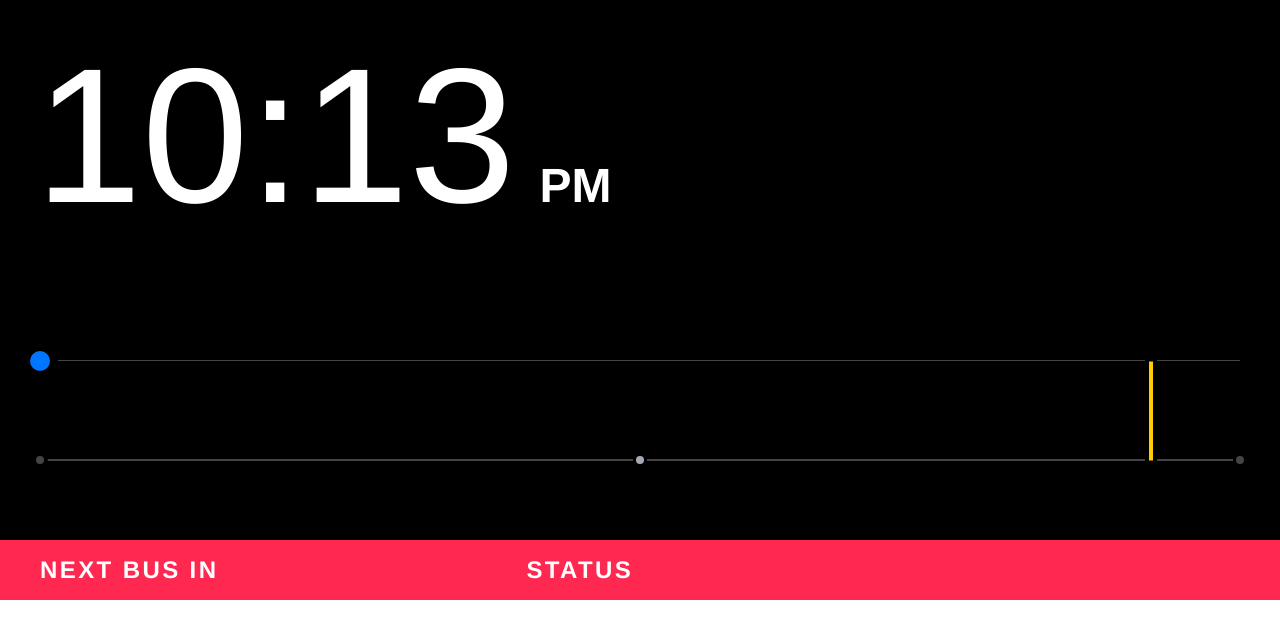
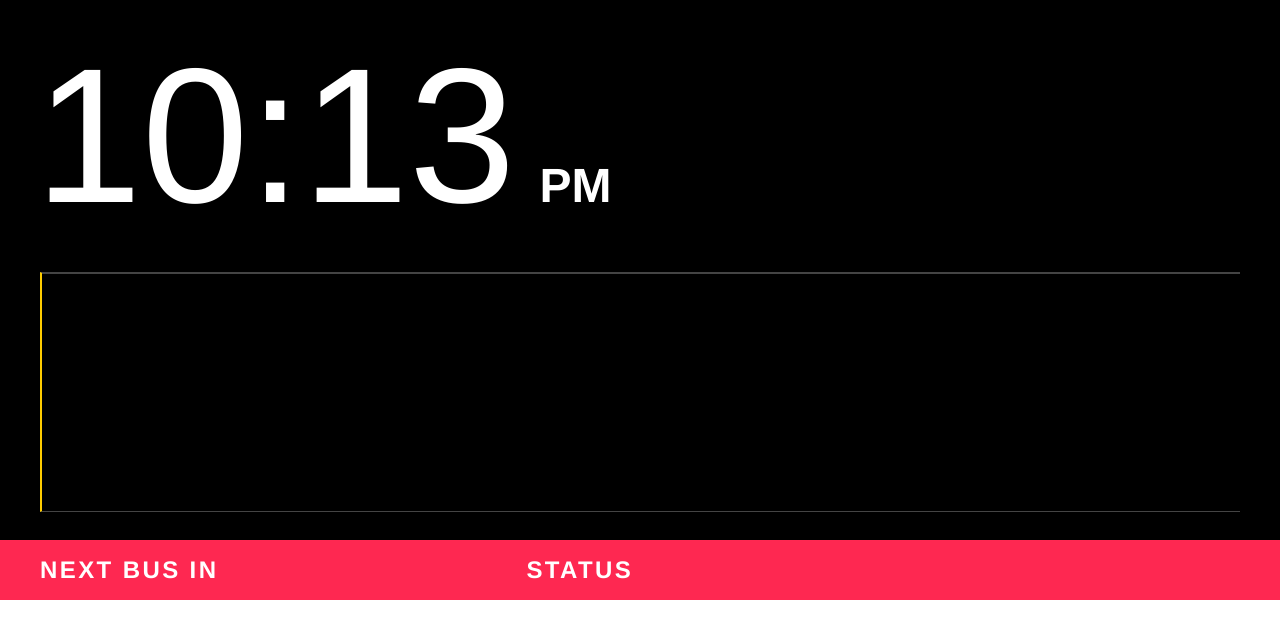
Before and after one commit to AkaokA/ipad-dashboard, a Jekyll site: the page built from index.html, in a window 1280 px wide. Shown: the top 639 px of the page. Built offline with Jekyll 4.4.1, drawn with Linux system fonts in a browser that asks for light colours; nearby versions of some CDN libraries.

Commit message:
New weather layout!

```diff
--- a/css/main.scss
+++ b/css/main.scss
@@ -47,6 +47,7 @@
 
 * {
 	box-sizing: border-box;
+	-webkit-user-select: none;
 }
 
 %clearfix {
@@ -98,18 +99,16 @@
     }
   }
 
-  $midlineHeight: 100%;
-
   .weatherDisplay {
-
-    .forecastGraph {
     position: relative;
     width: 100%;
-      height: 100px;
-      margin-top: $large-font-size + $spacing-unit * 4;
+    height: 240px;
+    margin-top: $spacing-unit * 2;
     margin-bottom: $base-font-size + $spacing-unit * 0;
     font-size: 0;
     border-top: 1px solid $grey-color-dark;
+    border-bottom: 1px solid $grey-color-dark;
+    border-left: 2px solid $amber-color;
 
     & > * {
       font-size: $base-font-size;
@@ -117,40 +116,15 @@
 
     .midline {
       position: absolute;
-        top: $midlineHeight;
       -webkit-transform: translateY(-50%);
       width: 100%;
       height: 2px;
       background-color: $grey-color-dark;
     }
 
-      .midlineDot {
-        position: absolute;
-        width: 8px;
-        height: 8px;
-        border-radius: 10px;
-        border: 3px solid $background-color;
-        box-sizing: content-box;
-        top: $midlineHeight;
-        -webkit-transform: translate(-50%,-50%);
-        background-color: $grey-color-dark;
-
-        &.noonDot {
-          left: 50%;
-          background-color: $grey-color;
-        }
-
-        &.leftDot {
-          left: 0;
-        }
-        &.rightDot {
-          left: 100%;
-        }
-      }
-
+/*
     .daylightIndicator {
       position: absolute;
-        top: $midlineHeight;
       -webkit-transform: translateY(-50%);
       height: 2px;
       background-color: $grey-color;
@@ -159,91 +133,62 @@
       border-right: 4px solid $background-color;
       border-radius: 4px;
     }
+*/
 
-      .precipitationGraph {
+    .forecastGraph, .precipitationGraph {
       position: absolute;
       width: 100%;
       top: 0;
-        bottom: 100 - $midlineHeight;
-        margin: 4px 0;
-
-        .precipBar {
-          position: absolute;
-          width: 24px;
-          height: 0;
-          bottom: 0;
-          -webkit-transform: translateX(-50%);
-          background-color: $blue-color;
-
-        }
+      bottom: 4px;
     }
 
-      .tempDisplay {
+    $barWidth: 24px;
+
+    .forecastGraph {
+      .temperatureMarker {
         position: absolute;
-        top: 0;
-        bottom: 0;
+        width: $barWidth;
+        height: 0;
         text-align: center;
-        -webkit-transform: translateX(-50%);
+        overflow: visible;
+//         -webkit-transform: translateX(-50%);
 
         .tempDot {
           position: absolute;
-          width: 20px;
-          height: 20px;
-          border-radius: 50%;
           left: 50%;
+          bottom: 0;
+          width: 12px;
+          height: 12px;
+          -webkit-border-radius: 50%;
+          border: 2px solid $background-color;
+          box-sizing: content-box;
+          background-color: $amber-color;
+          -webkit-transform: translate(-50%, 50%);
+        }
+        .tempLabel {
+          position: absolute;
+          bottom: 0px;
+          left: 50%;
+          font-size: $small-font-size;
+          font-weight: 600;
           -webkit-transform: translate(-50%, -50%);
-          border: 8px solid $background-color;
-          box-sizing: content-box;
-
-          &.lowTempDot {
-            top: 0px;
-            background-color: $blue-color;
-          }
-          &.highTempDot {
-            top: 0px;
-            background-color: $red-color;
-          }
-        }
-
-        .tempText {
-          position: absolute;
-          top: -2.25em;
-          left: 50%;
-          -webkit-transform: translateX(-50%);
-          font-size: $large-font-size;
-          font-weight: 600;
-          white-space: nowrap;
-        }
-        .tempTimeText {
-          position: absolute;
-          top: -2.5em;
-          left: 50%;
-          -webkit-transform: translateX(-50%);
-          font-weight: 600;
-          font-size: $small-font-size;
-          color: $grey-color;
-
-          .ampm {
-            margin-left: 0.25em;
         }
       }
     }
 
-      .currentTimeMarker {
+    .precipitationGraph {
+      .precipBar {
         position: absolute;
-        width: 4px;
-        height: 100%;
-        background-color: $amber-color;
-        box-sizing: content-box;
-        border: 4px solid $background-color;
-        border-radius: 2px;
-        top: 50%;
-        left: 50%;
-        -webkit-transform: translate(-50%, -50%);
+        width: $barWidth;
+        height: 0;
+        bottom: 0;
+        background-color: $blue-color;
+        -webkit-border-radius: 4px 4px 0 0;
+      }
+    }
   }
 
-    }
-
+  .weatherDescription {
     .summary {
 
     }
--- a/index.html
+++ b/index.html
@@ -12,27 +12,13 @@
 <div class="timeAndWeatherWidget">
   <div class="timeDisplay"></div>
   <div class="weatherDisplay">
-    <div class="forecastGraph">
-      <div class="precipitationGraph"></div>
-      <div class="midline"></div>
-      <div class="daylightIndicator"></div>
-      <div class="midlineDot noonDot"></div>
-      <div class="midlineDot leftDot"></div>
-      <div class="midlineDot rightDot"></div>
-      <div class="currentTimeMarker"></div>
-      <div class="high tempDisplay">
-        <div class="highTemp tempText"></div>
-        <div class="highTempDot tempDot"></div>
-        <div class="highTempTime tempTimeText"></div>
-      </div>
-      <div class="low tempDisplay">
-        <div class="lowTemp tempText"></div>
-        <div class="lowTempDot tempDot"></div>
-        <div class="lowTempTime tempTimeText"></div>
-      </div>
-    </div>
+    <div class="midline"></div>
+    <div class="precipitationGraph"></div>
+    <div class="forecastGraph"></div>
+<!--     <div class="daylightIndicator"></div> -->
+  </div>
+  <div class="weatherDescription">
     <p class="summary"></p>
-    <p class="precip"></p>
   </div>
 </div>
 
--- a/scripts/nextbus.js
+++ b/scripts/nextbus.js
@@ -51,6 +51,10 @@
 }
 
 var updateBusTable = function(predictionItemsArray) {
+  if (predictionItemsArray.size < itemsToDisplay) {
+    itemsToDisplay = predictionItemsArray.size;
+  }
+
 	// Iterate through the XML
 	for (var i = 0; i < itemsToDisplay; i++) {
 		var predictionItem = predictionItemsArray[i];
--- a/scripts/timeandweather.js
+++ b/scripts/timeandweather.js
@@ -80,60 +80,58 @@
   var dailyForecastData = data.daily.data;
   var hourlyForecastData = data.hourly.data;
 
-  var maxTemp = Math.round(dailyForecastData[forecastDay].apparentTemperatureMax);
-  var minTemp = Math.round(dailyForecastData[forecastDay].apparentTemperatureMin);
-  var maxTempTime = new Date(dailyForecastData[forecastDay].apparentTemperatureMaxTime * 1000);
-  var minTempTime = new Date(dailyForecastData[forecastDay].apparentTemperatureMinTime * 1000);
   var sunrise = new Date(dailyForecastData[forecastDay].sunriseTime * 1000);
   var sunset = new Date(dailyForecastData[forecastDay].sunsetTime * 1000);
   var precipProbability = Math.round(dailyForecastData[forecastDay].precipProbability * 100);
   var precipType = dailyForecastData[forecastDay].precipType;
 
+  $(".temperatureMarker").remove();
   $(".precipBar").remove();
 
-  for (var hour = 0; hour < 24; hour++) {
-    var precipTime = new Date(hourlyForecastData[hour].time * 1000);
-    var timePercent = getTimePercent(precipTime);
+  //config variables
+  var hoursToDisplay = 12;
+  var temperatureUpperBound = 30;
+  var temperatureLowerBound = -20;
+  var zeroPercent = (0 - temperatureLowerBound) / (temperatureUpperBound - temperatureLowerBound) * 100;
+
+  console.log(zeroPercent);
+  $(".midline").css("bottom", zeroPercent + "%" );
+
+  for (var hour = 0; hour < hoursToDisplay; hour++) {
+    var hourlyForecastTime = new Date(hourlyForecastData[hour].time * 1000);
+    var timePercent = hour / hoursToDisplay * 100;
+
+    // draw precipitation graph
     var precipBarPrototype = "<div class='precipBar'></div>"
     var precipBarPercent = hourlyForecastData[hour].precipProbability * 100;
-
     if (precipBarPercent > 0) {
       $(".precipitationGraph").append(precipBarPrototype)
       $(".precipBar:last-child").css({
         "left": timePercent + "%",
-        "height": precipBarPercent + "%",
-        "opacity": 1.25 - hour/24
+        "height": precipBarPercent + "%"
       });
     }
+
+    // draw temperature graph
+    var temperatureMarkerPrototype = "<div class='temperatureMarker'><div class='tempLabel'></div><div class='tempDot'></div></div>"
+    var hourlyTemperature = Math.round(hourlyForecastData[hour].apparentTemperature);
+//     hourlyTemperature = -20;
+    var temperaturePercent = (0 - temperatureLowerBound + hourlyTemperature) / (temperatureUpperBound - temperatureLowerBound) * 100;
+    $(".forecastGraph").append(temperatureMarkerPrototype);
+
+    $(".temperatureMarker:last-child").css({
+      "left": timePercent + "%",
+      "bottom": temperaturePercent + "%"
+    })
+
+    $(".temperatureMarker:last-child .tempLabel").append(hourlyTemperature);
   }
-
-  // display high/low temperatures
-  $('.highTemp').html(maxTemp + "&deg;");
-  $('.lowTemp').html(minTemp + "&deg;");
-  $('.highTempTime').html(formatTime(maxTempTime, true, false, true));
-  $('.lowTempTime').html(formatTime(minTempTime, true, false, true));
 
   $('.daylightIndicator').css("left", getTimePercent(sunrise) + "%");
   $('.daylightIndicator').css("right", 100 - getTimePercent(sunset) + "%");
 
-  $('.tempDisplay.high').css("left", (maxTempTime.getHours() / 24 * 100) + "%");
-  $('.tempDisplay.low').css("left", (minTempTime.getHours() / 24 * 100) + "%");
-
   // display weather summary
-  $('.summary').html(data.daily.data[forecastDay].summary);
-
-  if (precipProbability > 0) {
-    $weatherElement.find('.precip').html(precipProbability + "% chance of " + precipType + ". ");
-  } else {
-    $weatherElement.find('.precip').html("");
-  }
-
-  if (precipType == "rain") {
-    if (precipProbability >= 20) {
-      $(".precip").append("Consider your umbrella.")
-      $(".precip").addClass("umbrella");
-    }
-  }
+  $('.summary').html(data.hourly.summary);
 }
 
 $(document).ready(function(){
```
Lines whose indentation alone changed are shown as unchanged.
